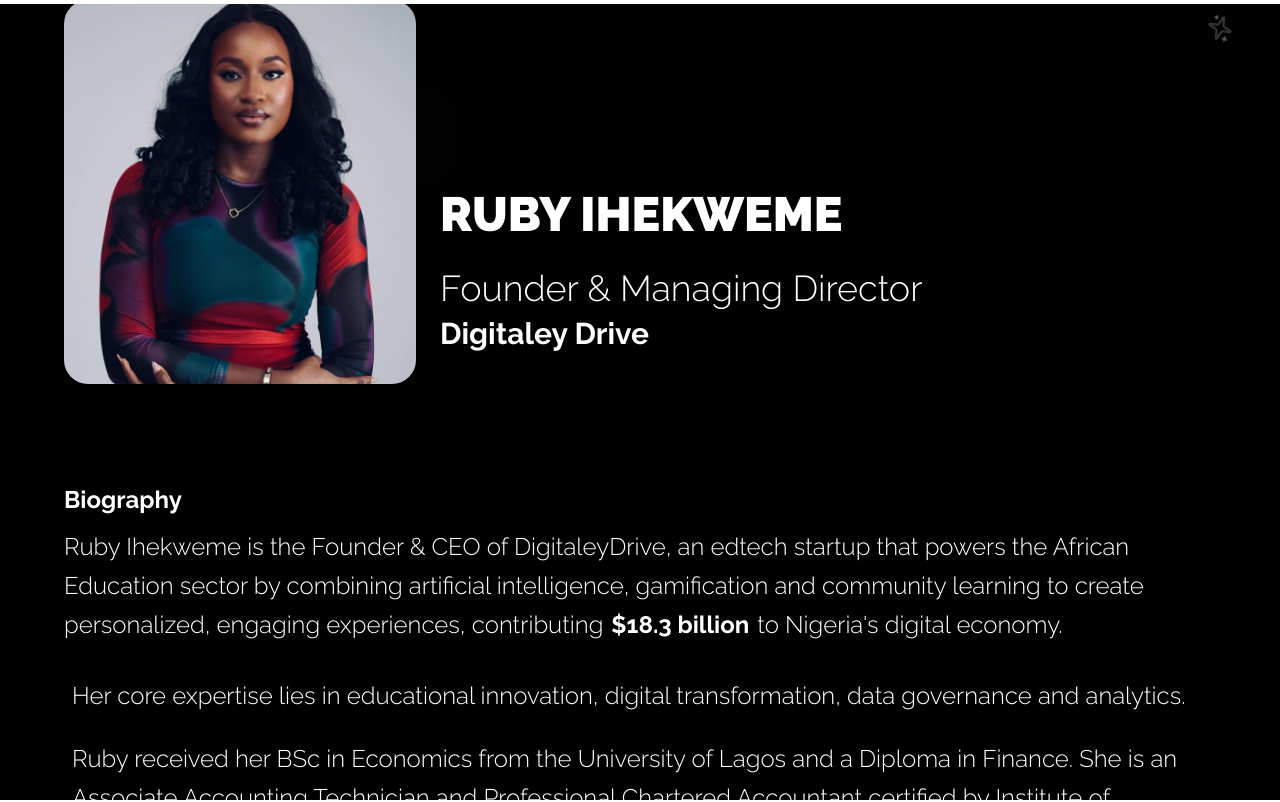
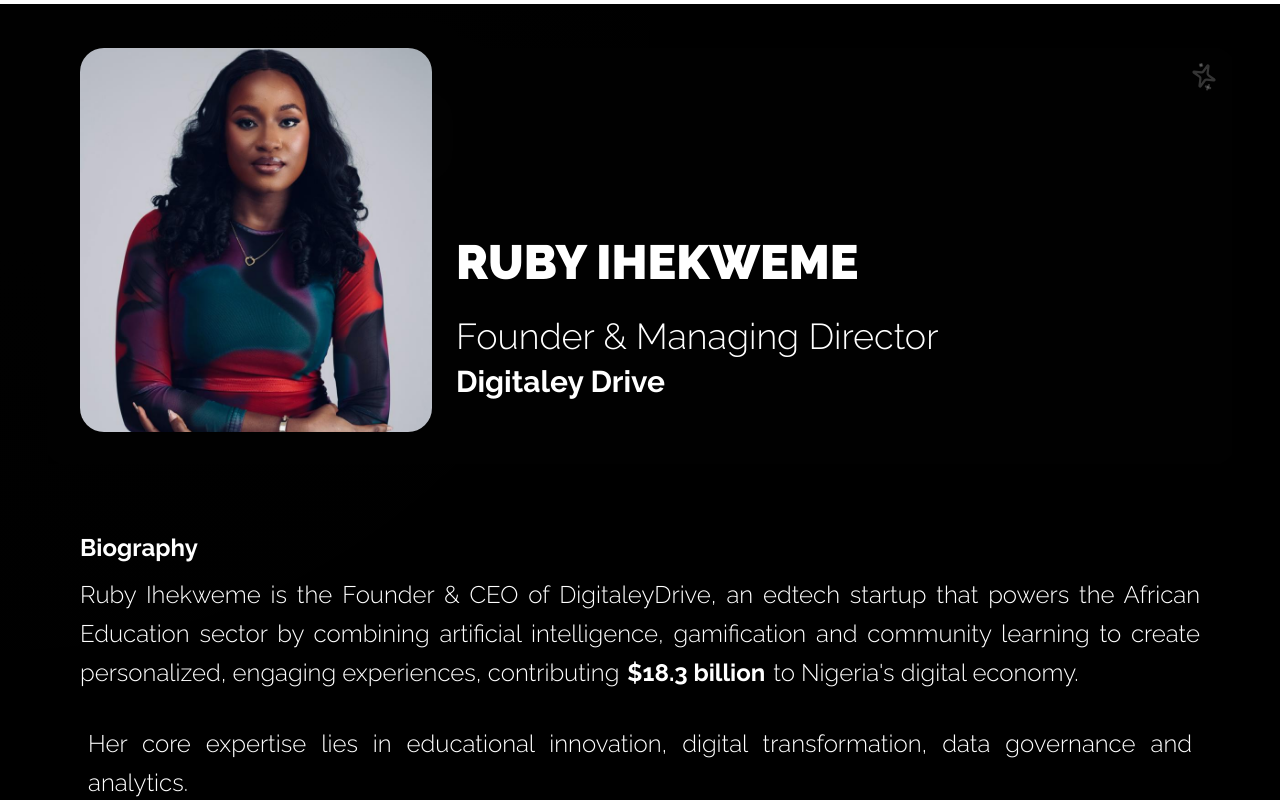
Before and after one commit to rubytechme/portfolio, a Next.js app: page / in a window 1280 px wide. Shown: the top 802 px of the page. Built offline with nearby package versions, Linux system fonts and the light colour scheme.

Commit message:
updated spacing

```diff
--- a/app/page.tsx
+++ b/app/page.tsx
@@ -193,7 +193,7 @@
   };
 
   return (
-    <div className="relative min-h-screen overflow-hidden">
+    <div className="relative min-h-screen overflow-hidden p-[1rem] py-[3rem]">
       {/* Enhanced Background */}
       <div className="fixed inset-0 bg-black">
         {/* Animated mesh gradient */}
@@ -302,7 +302,7 @@
                 </div>
                 <div className="relative z-10 mb-0 md:mb-8">
                   <motion.h1
-                    className="text-6xl sm:text-5xl font-black leading-[0.9] mb-8 text-white"
+                    className="text-5xl font-black leading-[0.9] mb-8 text-white"
                     variants={itemVariants}
                   >
                     RUBY
@@ -352,7 +352,7 @@
                 >
                   <div className="">
                     <p className="text-lg md:text-2xl text-white font-bold mb-2 leading-relaxed">Biography</p>
-                    <p className="text-lg md:text-2xl text-white font-light leading-relaxed">
+                    <p className="text-lg text-justify md:text-2xl text-white font-light leading-relaxed">
                       Ruby Ihekweme is the Founder & CEO of DigitaleyDrive, an edtech startup that powers the African Education sector by combining artificial intelligence, gamification and community learning to create personalized, engaging experiences, contributing
                       <span className="font-bold text-xl md:text-2xl mx-2">
                         $18.3 billion
@@ -378,7 +378,7 @@
                     {sections.map((section, index) => (
                       <motion.p
                         key={index}
-                        className="text-white leading-relaxed text-lg md:text-2xl font-light"
+                        className="text-white text-justify leading-relaxed text-lg md:text-2xl font-light"
                         initial={{ opacity: 0, y: 20 }}
                         animate={{ opacity: 1, y: 0 }}
                         transition={{ duration: 0.8, delay: index * 0.2 }}
```
